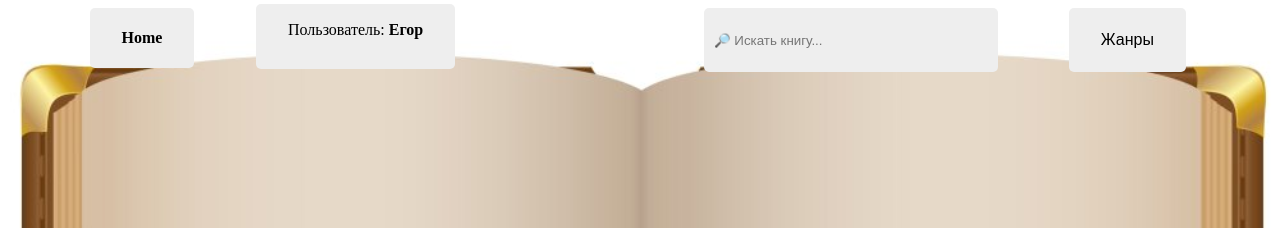
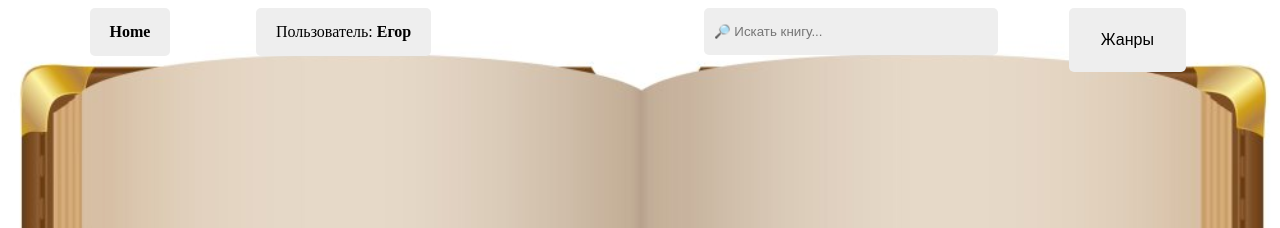
Before and after one commit to egorkudd/egorkudd.github.io, a plain HTML site: page index.html in a window 1280 px wide. Shown: the top 228 px of the page. Drawn offline with Linux system fonts and the light colour scheme.

Commit message:
refactor: change some paddings from % to px

```diff
--- a/css/styles.css
+++ b/css/styles.css
@@ -5,7 +5,13 @@ header {
   vertical-align: center;
 }
 
-.home-button a {
+@media screen and (max-height: 500px) {
+  header button {
+    height: 45px;
+  }
+}
+
+.home-button {
   position: absolute;
   top: 1%;
   left: 7%;
@@ -15,7 +21,7 @@ header {
   font-weight: bold;
   border: none;
   border-radius: 5px;
-  padding: 2.6vh 2.5vw;
+  padding: 15px 20px 15px 20px;
   font-size: 100%;
   cursor: pointer;
 }
@@ -26,13 +32,14 @@ header {
 
 .user {
   position: absolute;
-  top: -1.5%;
+  top: 1%;
   left: 20%;
   background-color: #eee;
   border-radius:5px;
-  padding: 2.1vh 2.5vw 0 2.5vw;
+  padding: 15px 20px 15px 20px;
   font-weight: bold;
-  height: 6vh;
+  text-decoration: none;
+  color: black;
 }
 
 
@@ -48,11 +55,10 @@ header {
 }
 
 .search-line input {
-  height: 8vh;
   border:none;
   border-radius:5px;
   width: 23vw;
-  padding: 10px 0 10px 10px;
+  padding: 16px 10px 16px 10px;
   background-color: #eee;
 }
 
@@ -107,7 +113,7 @@ button:hover{
     font-weight: bold;
 }
 
-/*==================== Body ===========================*/
+/*==================== main ===========================*/
 
 body {
   background-image: url("images/bg9.jpg");
@@ -329,8 +335,8 @@ body {
 }
 
 .same-books__item {
-  padding: 5px 5px 5px 5px;
-  margin: 5px 5px 5px 5px;
+  padding: 5px;
+  margin: 5px;
   border: solid;
   border-radius:5px;
   font-weight: bold;
--- a/index.html
+++ b/index.html
@@ -12,10 +12,8 @@
 </head>
 <body>
   <header>
-    <div class="home-button">
-        <a href="index.html">Home</a>
-    </div>
-    <p class="user">Егор</p>
+    <a class="home-button" href="index.html">Home</a>
+    <a class="user" href="#">Егор</a>
     <div class="search-line">
       <form action="book_list.html" method="get">
         <input name="book_name" placeholder="🔎 Искать книгу..." type="search">
```
Also changed, not shown: book_description.html (+2 -4 lines), book_list.html (+2 -4 lines).
